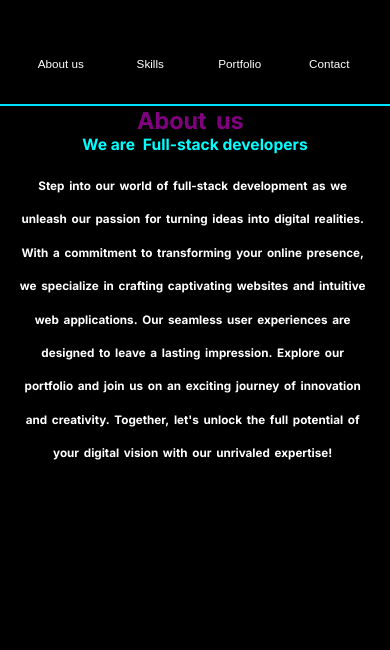
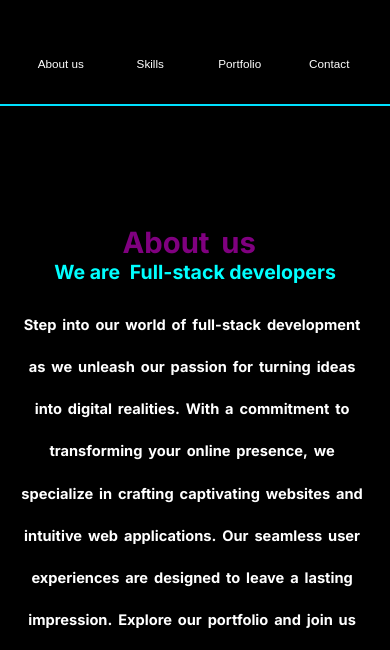
Before and after one commit to K4zuki-dev/K4zuki-dev.github.io, a Next.js app: page / in a window 390 px wide. Shown: the part 804-1454 px from the top of the page. Built offline with nearby package versions, Linux system fonts and the light colour scheme; no server answers; the database is empty.

Commit message:
Fixed horizontal scrolling, responsive design

```diff
--- a/src/Components/AboutUs/AboutUs.module.css
+++ b/src/Components/AboutUs/AboutUs.module.css
@@ -1,7 +1,6 @@
 .container {
-    height: fit-content;
-    min-height: 100vh;
-    max-width: 100vw;
+    height: 100vh;
+    width: 100%;
     color: white;
 
     display: flex;
@@ -29,8 +28,8 @@
     z-index: 0;
     position: absolute;
 
-    width: 10;
-    height: 300px;
+    width: 0;
+    height: 0;
 
     background-color: black;
 }
@@ -63,10 +62,9 @@
     padding-right: 2em;
 }
 
-@media (max-width: 700px) {
+@media (max-width: 600px) {
     .container {
-        height: fit-content;
-        min-height: fit-content;
-        font-size: 2vw;
+        height: 100vh;
+        font-size: 2.5vw;
     }
 }
--- a/src/Components/AboutUs/AboutUs.tsx
+++ b/src/Components/AboutUs/AboutUs.tsx
@@ -21,7 +21,7 @@ const textVariants = {
 const textContainerVariants = {
     show: {
         width: ["0%", "100%"],
-        height: ["0%", "100%"],
+        height: ["0vh", "100vh"],
         borderRadius: ["100%", "0%"],
         transition: {
             delay: 0,
--- a/src/app/globals.css
+++ b/src/app/globals.css
@@ -5,6 +5,8 @@ body {
 }
 
 body, html {
+  position: relative;
+  overflow-x: clip;
   margin: 0;
   padding: 0;
   width: 100%;
--- a/src/app/layout.tsx
+++ b/src/app/layout.tsx
@@ -2,7 +2,6 @@ import './globals.css'
 import { Inter } from 'next/font/google'
 
 import Footer from '@/Components/Footer/Footer'
-import Header from '@/Components/Header/Header'
 
 const inter = Inter({ subsets: ['latin'] })
 
@@ -23,7 +22,7 @@ export default function RootLayout({children,}: {children: React.ReactNode}) {
     <html lang="en">
       <body className={inter.className}>
             {children}
-          <Footer></Footer>
+            <Footer></Footer>
         </body>
     </html>
   )
```
